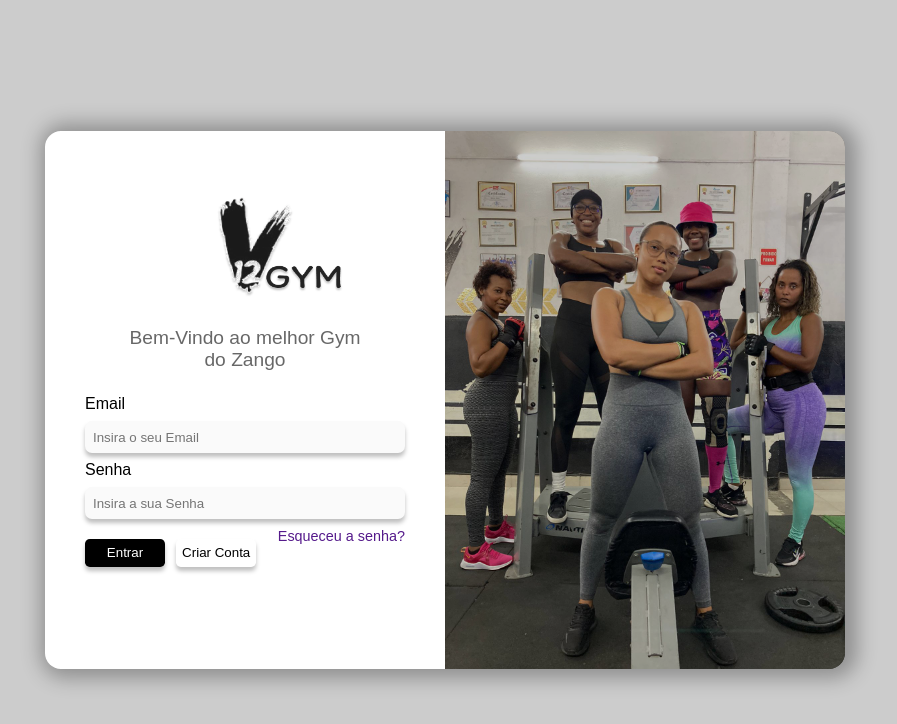
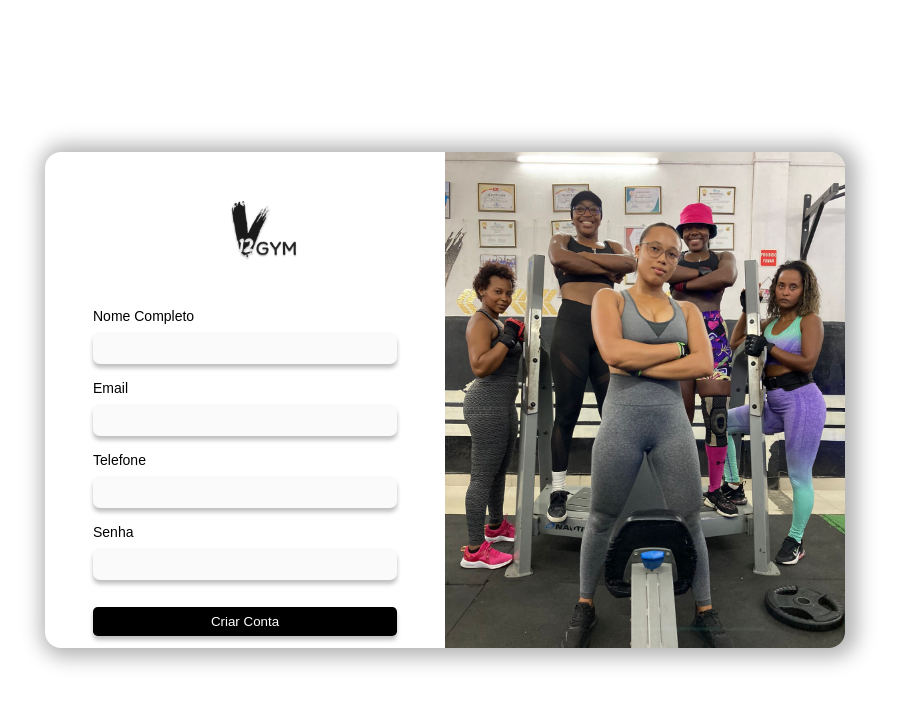
Before and after one commit to Heliossandro/My-project-with-Paulo, a React (Vite) app in the folder V12-Gym_Front/: page /cadastroGerente in a window 1280 px wide. Shown: the top 724 px of the page, without its empty margins (195-1092 px from the left). Built offline with nearby package versions, Linux system fonts and the light colour scheme.

Commit message:
criamos a parte de cadastro

```diff
--- a/V12-Gym_Front/package.json
+++ b/V12-Gym_Front/package.json
@@ -11,6 +11,7 @@
   "dependencies": {
     "react": "^18.2.0",
     "react-dom": "^18.2.0",
+    "react-router-dom": "^6.10.0",
     "styled-components": "^5.3.9"
   },
   "devDependencies": {
--- a/V12-Gym_Front/src/App.jsx
+++ b/V12-Gym_Front/src/App.jsx
@@ -1,13 +1,19 @@
 import { Login } from "./components/login/login/Login"
+import { BrowserRouter, Route, Routes } from 'react-router-dom'
+import { CadastroGerente } from "./components/login/cadastroDeGerentes/CadastroGerente"
 
 
 function App() {
 
   return (
+    <BrowserRouter>
 
-     <main className='principal'>
-       <Login/>
-     </main>
+      <Routes>
+        <Route path='/' element={<Login/>}/>
+        <Route path="/cadastroGerente" element={<CadastroGerente/>}/>
+      </Routes>
+
+    </BrowserRouter>
 
   )
 }
--- a/V12-Gym_Front/src/components/login/cadastroDeGerentes/CadastroGerente.jsx
+++ b/V12-Gym_Front/src/components/login/cadastroDeGerentes/CadastroGerente.jsx
@@ -1,12 +1,54 @@
-export * as A from './StylesCadastroGerente.jsx'
+import * as A from './StylesCadastroGerente.jsx'
+import * as S from '../login/stylesLogin'
+import logo from "../../../image/logo.png"
+import img from "../../../image/imgLogin.jpeg";
 function CadastroGerente() {
     return(
-            <S.ConteinerConteiner>
 
-            </S.ConteinerConteiner>
+        <A.ContainerContainer>
+            <S.containerMain>
+            <A.containerform>
+                <A.ContainerLogo>
+                    <img src={logo} alt="" />
+                </A.ContainerLogo>
+                <div>
+                    <form action="">
+                        <div>
+                            <label htmlFor="nome">Nome Completo</label>
+                            <input type="text" name='nomeCompleto' id='nome' required/>
+                        </div>
+
+                        <div>
+                            <label htmlFor="email">Email</label>
+                            <input type="email" name='email' id='email' required/>
+                        </div>
+
+                        <div>
+                            <label htmlFor="tel">Telefone</label>
+                            <input type="number" name='telefone' id='tel' required/>
+                        </div>
+
+                        <div>
+                            <label htmlFor="senha">Senha</label>
+                            <input type="password" name='password' id='senha' required/>
+                        </div>
+
+                        <div>
+                            <button>Criar Conta</button>
+                        </div>
+                    </form>
+                </div>
+            </A.containerform>
+
+            <A.ConteudoDireita>
+                <div>
+                    <img src={img} alt="" />
+                </div>
+            </A.ConteudoDireita>
+        </S.containerMain>
+        </A.ContainerContainer>
 
     )
-
 }
 
 export{CadastroGerente}
--- a/V12-Gym_Front/src/components/login/cadastroDeGerentes/StylesCadastroGerente.jsx
+++ b/V12-Gym_Front/src/components/login/cadastroDeGerentes/StylesCadastroGerente.jsx
@@ -0,0 +1,94 @@
+import styled from "styled-components";
+
+export const ContainerContainer = styled.main`
+*{
+    padding: 0;
+    margin: 0;
+    box-sizing: border-box;
+}
+    height: 100vh;
+    display: flex;
+    justify-content: center;
+    align-items: center;
+`
+
+export const Container = styled.main`
+    display: flex;
+
+    >section{
+
+    }
+
+
+    section{
+        width: 50%;
+    }
+`
+    export const ContainerLogo = styled.div`
+        display: flex;
+        justify-content: center ;
+        align-items: center;
+
+    img{
+        width: 8rem;
+        height: 6rem;
+    }
+
+    `
+export const ConteudoDireita = styled.section`
+width: 50%;
+border-radius: 0 1rem 1rem 0;
+div{
+width: 100%;
+height: 31rem;
+}
+img{
+width: 100%;
+height: 100%;
+object-fit: cover ;
+border-radius: 0 1rem 1rem 0;
+}
+`
+
+export const containerform = styled.div`
+display:flex;
+flex-direction: column;
+justify-content:center;
+align-items: center ;
+width: 50%;
+
+label{
+    font-size: 14px;
+}
+
+div{
+    display: flex;
+    flex-direction: column;
+    margin-top: 1rem;
+    width: 19rem;
+}
+
+form div>input{
+margin-top: .5rem;
+width: 100%;
+height: 2rem;
+background: #FAFAFA;
+box-shadow: 0px 4px 4px rgba(0, 0, 0, 0.25);
+border-radius: 7px;
+border: none;
+outline: none;
+padding-left: .5rem;
+}
+
+button{
+background-color: black;
+height: 1.8rem;
+width: 100%;
+border: none;
+color: #ffffff;
+box-shadow: 0px 4px 4px rgba(0, 0, 0, 0.25);
+border-radius: .3rem;
+margin: .7rem 0 0 0;
+transition: all .4s;
+}
+`
--- a/V12-Gym_Front/src/components/login/login/Login.jsx
+++ b/V12-Gym_Front/src/components/login/login/Login.jsx
@@ -1,5 +1,6 @@
 import logo from './../../../image/logo.png'
 import imgLogin from './../../../image/imgLogin.jpeg'
+import { Link } from 'react-router-dom'
 
 import * as S from './stylesLogin'
 
@@ -28,7 +29,10 @@ function Login(){
                                <section>
                                    <div>
                                         <S.buttonEntrar>Entrar</S.buttonEntrar>
+                                        <Link to="/cadastroGerente">
                                         <S.buttonCriarConta>Criar Conta</S.buttonCriarConta>
+                                        </Link>
+
                                    </div>
                                     <div>
                                         <a href="">Esqueceu a senha?</a>
```
Also changed, not shown: V12-Gym_Front/src/components/login/login/stylesLogin.jsx (line endings or trailing spaces), 1 other file (tests, documents, lock files or other folders).
